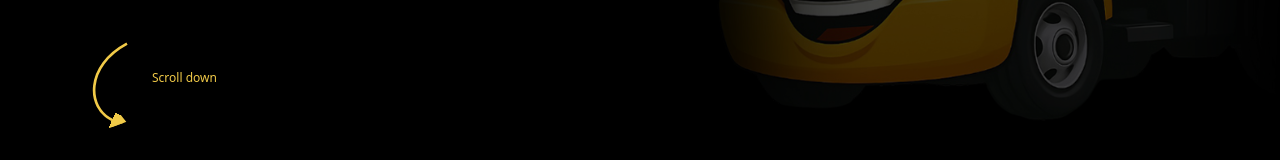
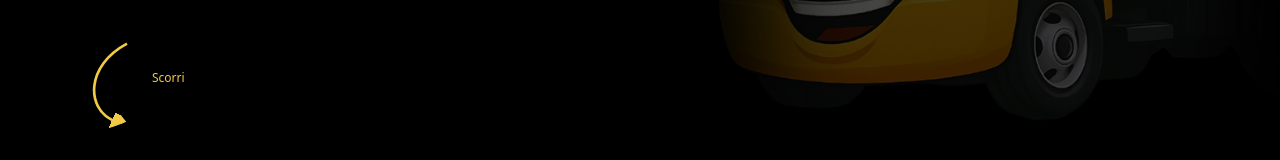
Before and after one commit to zoryon/emmeservicesrl, a Next.js app: page / in a window 1280 px wide. Shown: the part 393-553 px from the top of the page. Built offline with nearby package versions, Linux system fonts and the light colour scheme; a web font is replaced by a local one.

Commit message:
translation

```diff
--- a/src/components/sections/HeroImageSection.tsx
+++ b/src/components/sections/HeroImageSection.tsx
@@ -34,7 +34,7 @@
                     transition={{ repeat: Infinity, duration: 1.5, ease: "easeInOut" }}
                 >
                     <CurvedArrowTurnDown />
-                    <span className="text-xs">Scroll down</span>
+                    <span className="text-xs">Scorri</span>
                 </motion.div>
         </div>
     );
```
